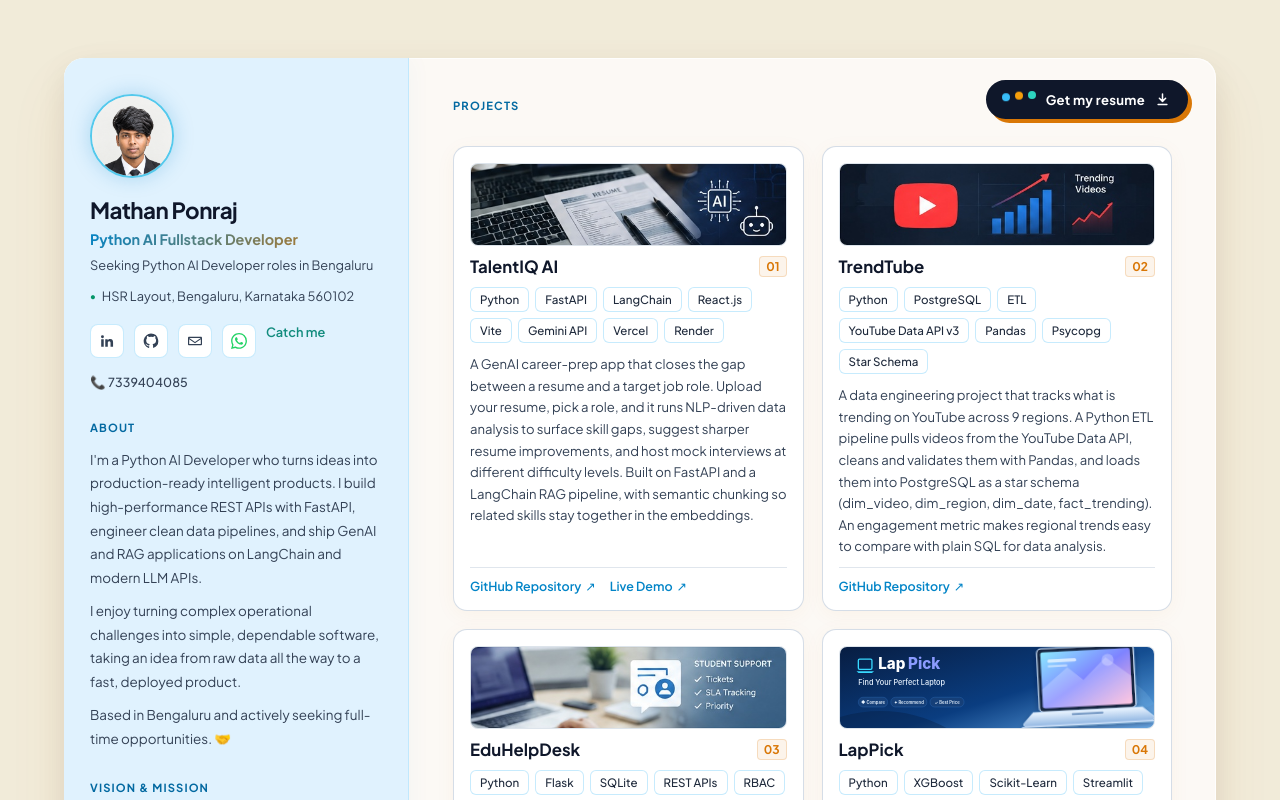
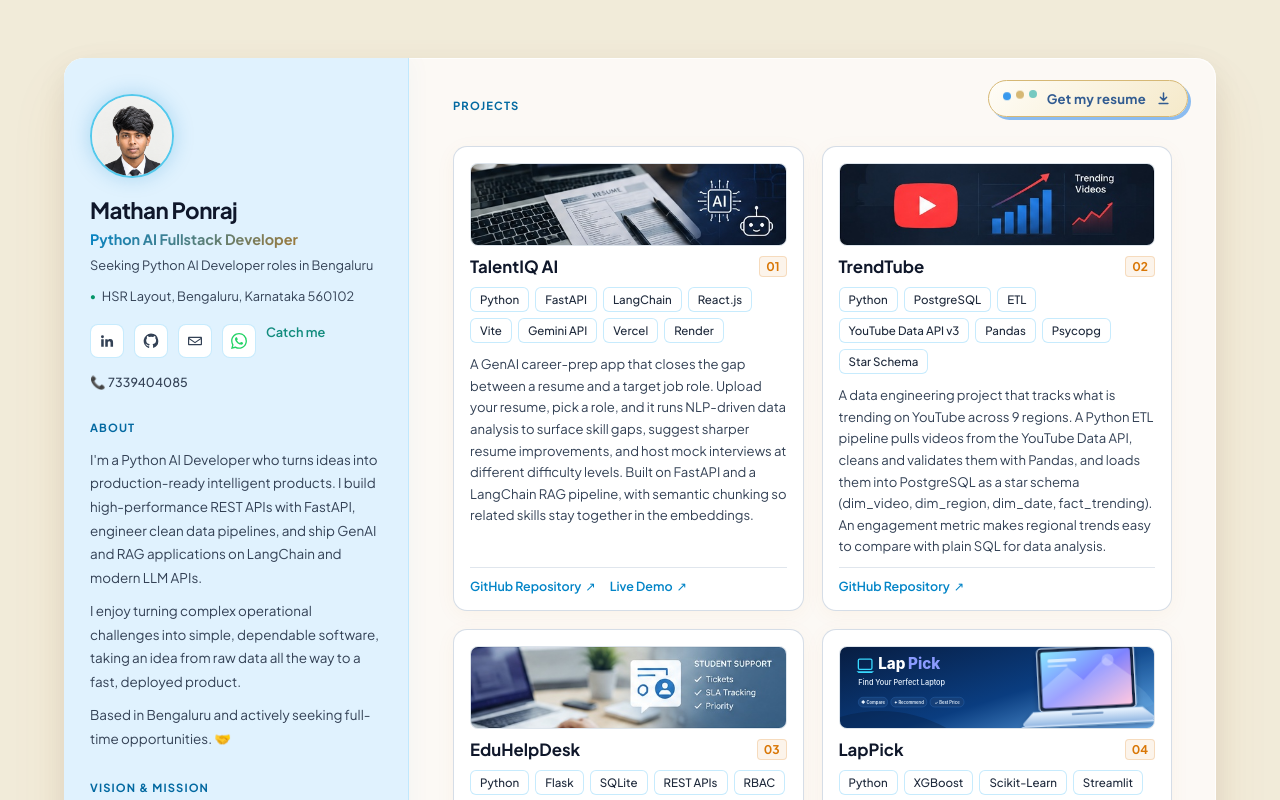
Before and after one commit to mathan-ponraj/mathan_portfolio, a React (Vite) app: page / in a window 1280 px wide. Shown: the top 800 px of the page. Built offline with nearby package versions, Linux system fonts and the light colour scheme.

Commit message:
Update ResumeButton.css

```diff
--- a/src/ResumeButton.css
+++ b/src/ResumeButton.css
@@ -9,36 +9,39 @@
   gap: 10px;
   padding: 10px 16px 10px 14px;
   overflow: hidden;
-  border: 2px solid #0f172a;
+  border: 1.5px solid #d6b875;
   border-radius: 999px;
-  background: #0f172a;
-  color: #ffffff;
+  background: linear-gradient(135deg, #fffdf7, #f5e9c9);
+  color: #315b91;
   font-family: inherit;
   font-size: 0.82rem;
   font-weight: 700;
   line-height: 1;
   letter-spacing: 0.02em;
   text-decoration: none;
-  box-shadow: 4px 4px 0 #d97706;
+  box-shadow: 3px 3px 0 #8bbcf0;
   transition: transform 0.18s ease, box-shadow 0.18s ease;
 }
 
 .resume-btn:hover {
   transform: translate(-2px, -2px) rotate(-2deg);
-  box-shadow: 7px 7px 0 #0b7bbf;
+  background: linear-gradient(135deg, #ffffff, #eaf4ff);
+  border-color: #83b8ef;
+  color: #1769aa;
+  box-shadow: 6px 6px 0 #d6b875;
 }
 
 .resume-btn:active {
   transform: translate(2px, 2px);
-  box-shadow: 1px 1px 0 #d97706;
+  box-shadow: 1px 1px 0 #8bbcf0;
 }
 
 .resume-btn:focus-visible {
-  outline: 3px solid #2dd4bf;
+  outline: 3px solid #7db9f2;
   outline-offset: 3px;
 }
 
-/* shine sweep on hover */
+/* Shine sweep */
 .resume-btn::after {
   content: "";
   position: absolute;
@@ -46,7 +49,12 @@
   left: -60%;
   width: 40%;
   height: 100%;
-  background: linear-gradient(100deg, transparent, rgba(255, 255, 255, 0.35), transparent);
+  background: linear-gradient(
+    100deg,
+    transparent,
+    rgba(255, 255, 255, 0.7),
+    transparent
+  );
   transform: skewX(-20deg);
   transition: left 0.5s ease;
   pointer-events: none;
@@ -56,7 +64,7 @@
   left: 130%;
 }
 
-/* three small dots: blue, amber, teal */
+/* Animated dots */
 .resume-dots {
   display: inline-flex;
   gap: 5px;
@@ -71,16 +79,16 @@
 }
 
 .resume-dots i:nth-child(1) {
-  background: #38bdf8;
+  background: #3999ed;
 }
 
 .resume-dots i:nth-child(2) {
-  background: #f59e0b;
+  background: #d6b875;
   animation-delay: 0.15s;
 }
 
 .resume-dots i:nth-child(3) {
-  background: #2dd4bf;
+  background: #75c9c1;
   animation-delay: 0.3s;
 }
 
@@ -95,8 +103,7 @@
 }
 
 @keyframes resume-bounce {
-  0%,
-  100% {
+  0%, 100% {
     transform: translateY(0);
   }
   50% {
@@ -105,8 +112,7 @@
 }
 
 @keyframes resume-down {
-  0%,
-  100% {
+  0%, 100% {
     transform: translateY(-1px);
   }
   50% {
@@ -120,7 +126,7 @@
     right: 12px;
     padding: 8px 12px 8px 10px;
     font-size: 0.75rem;
-    box-shadow: 3px 3px 0 #d97706;
+    box-shadow: 3px 3px 0 #8bbcf0;
   }
 }
 
```
